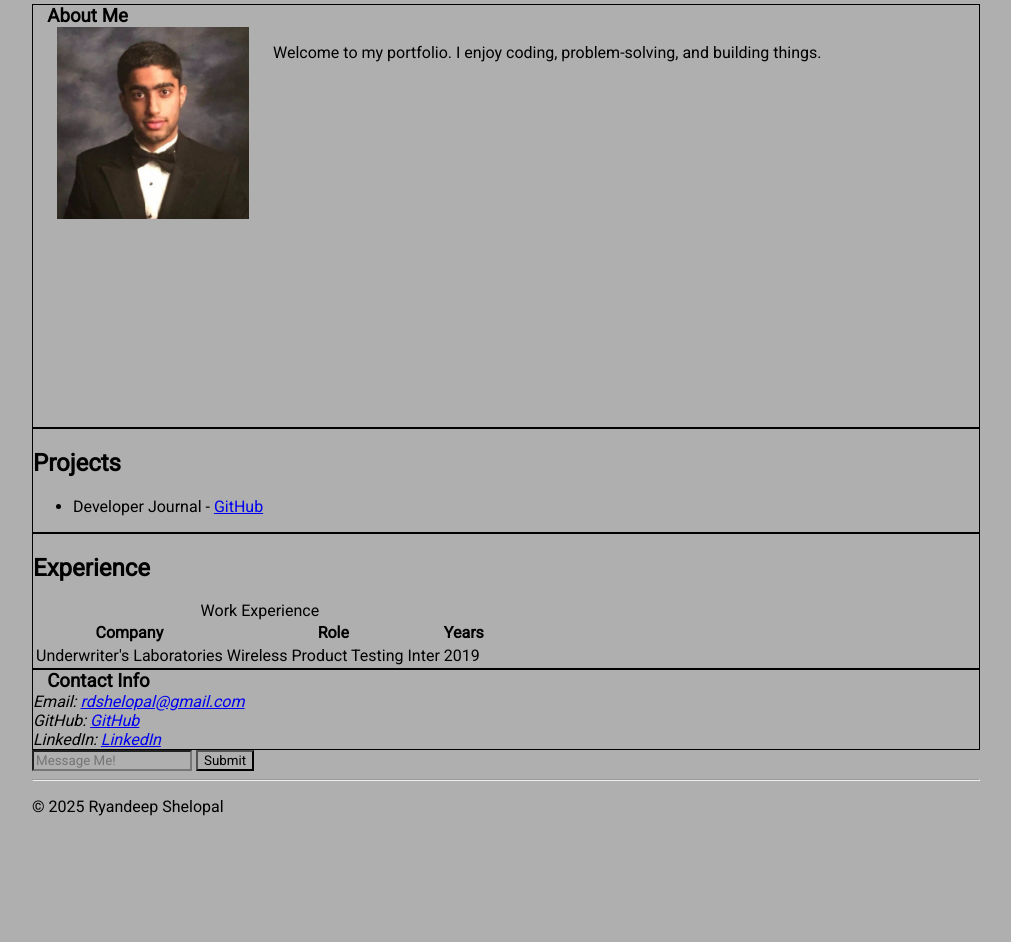
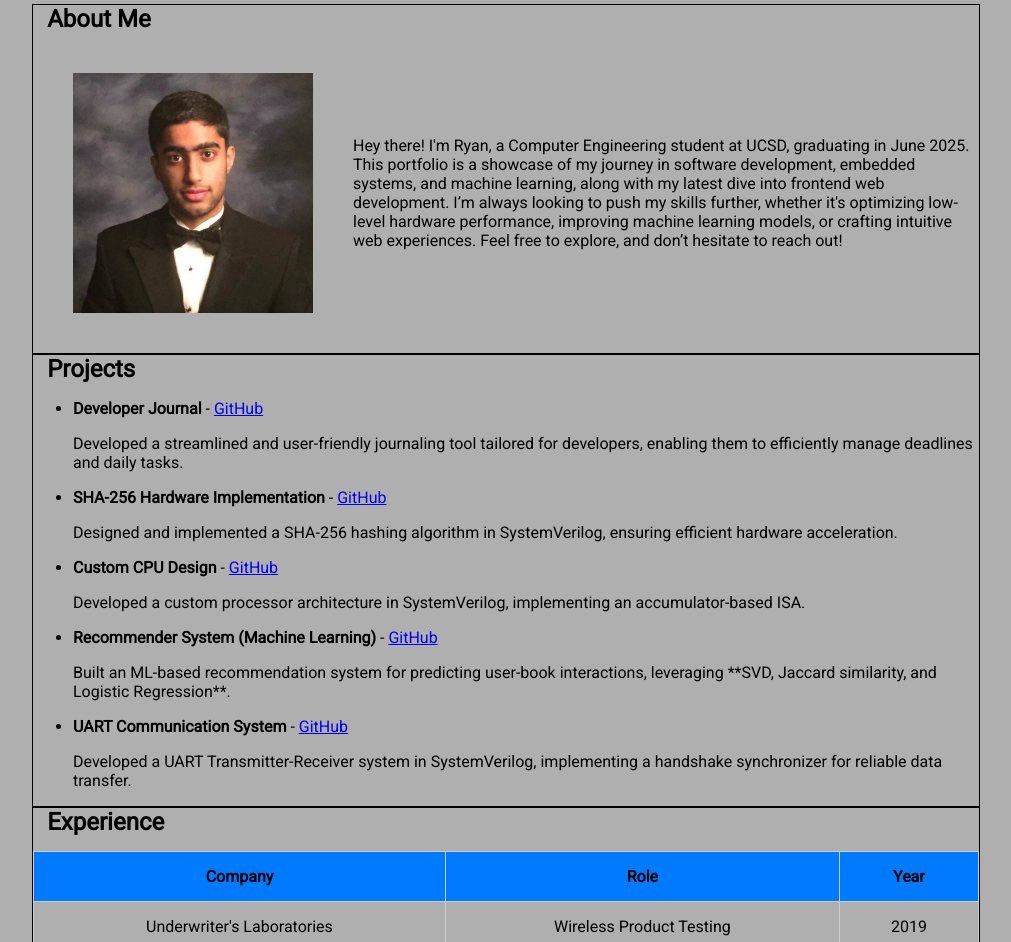
Before and after one commit to rdshelopal/cse134-hw3, a plain HTML site: page index.html in a window 1280 px wide. Shown: the part 200-1142 px from the top of the page, without its empty margins (134-1145 px from the left). Before the commit the page ends 1032 px from the top, so only its background shows below. Drawn offline with Linux system fonts and the light colour scheme.

Commit message:
made css updates

```diff
--- a/index.html
+++ b/index.html
@@ -9,60 +9,83 @@
     <title>Personal Portfolio</title>
 </head>
 <body>
+
     <header class="headerclass">
-
         <nav class="navigation">
-
             <button><a href="index.html"> Home</a></button>
-            <button><a href="#experience">Projects & Experience</a></button>
+            <button><a href="#projects">Projects</a></button>
+            <button><a href="#experience">Experience</a></button>
             <button><a href="#contact">Contact</a></button>
-
         </nav>
-
-
         <h1>Ryandeep Shelopal</h1>
-        <h2>Computer Engineering Student</h2>
-
+        <h2>Computer Engineer</h2>
     </header>
 
     <main class="mainclass">
         <section>
-            <h3>About Me</h3>
+            <h2>About Me</h2>
             <div class="aboutmeclass">
                 <figure>
                     <img src="mee.jpg" alt="Placeholder image" class="profilepicture">
                 </figure>
-                <p>Welcome to my portfolio. I enjoy coding, problem-solving, and building things.</p>
+                <p>Hey there! I'm Ryan, a Computer Engineering student at UCSD, graduating in June 2025. This portfolio is
+                     a showcase of my journey in software development, embedded systems, and machine learning, along with my latest
+                     dive into frontend web development. I’m always looking to push my skills further, whether it's optimizing low-level
+                     hardware performance, improving machine learning models, or crafting intuitive web experiences. Feel free to
+                     explore, and don’t hesitate to reach out!</p>
              </div>
         </section>
 
-        <section>
+        <section id="projects">
             <h2>Projects</h2>
             <ul>
-                <li>Developer Journal - <a href="https://github.com/cse110-sp24-group33/cse110-sp24-group33/tree/main">GitHub</a></li>
+                <li>
+                    <strong>Developer Journal</strong> -
+                    <a href="https://github.com/cse110-sp24-group33/cse110-sp24-group33" target="_blank">GitHub</a>
+                    <p>Developed a streamlined and user-friendly journaling tool tailored for developers, enabling them to efficiently manage deadlines and daily tasks.</p>
+                </li>
+                <li>
+                    <strong>SHA-256 Hardware Implementation</strong> -
+                    <a href="https://github.com/yourgithubusername" target="_blank">GitHub</a>
+                    <p>Designed and implemented a SHA-256 hashing algorithm in SystemVerilog, ensuring efficient hardware acceleration.</p>
+                </li>
+                <li>
+                    <strong>Custom CPU Design</strong> -
+                    <a href="https://github.com/a6srivastava/cse141L_processor" target="_blank">GitHub</a>
+                    <p>Developed a custom processor architecture in SystemVerilog, implementing an accumulator-based ISA.</p>
+                </li>
+                <li>
+                    <strong>Recommender System (Machine Learning)</strong> -
+                    <a href="https://github.com/yourgithubusername" target="_blank">GitHub</a>
+                    <p>Built an ML-based recommendation system for predicting user-book interactions, leveraging **SVD, Jaccard similarity, and Logistic Regression**.</p>
+                </li>
+                <li>
+                    <strong>UART Communication System</strong> -
+                    <a href="https://github.com/yourgithubusername" target="_blank">GitHub</a>
+                    <p>Developed a UART Transmitter-Receiver system in SystemVerilog, implementing a handshake synchronizer for reliable data transfer.</p>
+                </li>
             </ul>
         </section>
 
         <section id="experience">
             <h2>Experience</h2>
             <table>
-                <caption>Work Experience</caption>
+                 <!--<caption>Work Experience</caption>-->
                 <tr>
                     <th>Company</th>
                     <th>Role</th>
-                    <th>Years</th>
+                    <th>Year</th>
                 </tr>
                 <tr>
                     <td>Underwriter's Laboratories</td>
-                    <td>Wireless Product Testing Inter</td>
+                    <td>Wireless Product Testing</td>
                     <td>2019</td>
                 </tr>
             </table>
         </section>
 
-
         <section id="contact">
-            <h3>Contact Info</h3>
+            <h2>Contact Info</h2>
             <address>
                 Email: <a href="mailto:someone@example.com">rdshelopal@gmail.com</a><br>
                 GitHub: <a href="https://github.com/rdshelopal">GitHub</a><br>
@@ -79,3 +102,4 @@
             </form>
         </footer>
     </main>
+</body>
--- a/styles.css
+++ b/styles.css
@@ -1,5 +1,9 @@
 :root {
     --backgroundcolor: rgb(175, 175, 175);
+    --primary-color: #007BFF;
+    --secondary-color: #555;
+    --text-color: #222;
+    --light-bg: white;
 
   }
 
@@ -20,12 +24,16 @@
 
 
 /* Extra large devices (large laptops and desktops, 1200px and up) */
-@media only screen and (min-width: 1200px) {
+@media only screen and (min-width: 1200px) {]
 
+    body{
+        min-width: 50vh;
+        height: fit-content;
+       }
 
-    .homebutton{
-        scale: 0.1;
-        background-color:#592941;
+    .headerclass{
+        width: 75%;
+        margin: 0 auto;
     }
 
     .navigation{
@@ -33,22 +41,22 @@
         justify-content: space-between;
         width: 50%;
         margin: 0 auto;
+
         button{
             padding: 1.5rem;
-            color: white;
+
+            background: var(--secondary-color);
         }
     }
 
-    .profilepicture{
-        height: 10rem;
-        display: flex;
+    .navigation button:hover{
+        background-color: var(--primary-color);
+
     }
-
-    .headerclass{
-        width: 75%;
-        margin: 0 auto;
+    .homebutton{
+        scale: 0.1;
+        background-color:#592941;
     }
-
     .mainclass{
         width: 75%;
         margin: 0 auto;
@@ -59,30 +67,61 @@
 
     }
 
+    .aboutmeclass{
+        display: flex;
+        justify-content: space-evenly;
+        align-items:center;
+        margin: inherit;
+        height: 40dvh;
+        p{
+            width: 81%;
+        }
+
+    }
+
+    table{
+        border-collapse: collapse;
+        margin-top: 15px;
+        text-align: center; /* Centers text inside all table cells */
+    }
+
+    /* Add spacing inside headers and data cells */
+    th, td {
+        padding: 12px 20px; /* Adds space inside each cell */
+        border: 1px solid #ccc; /* Adds simple borders */
+    }
+
+    /* Center text in headers */
+    th {
+        background-color: #007BFF;
+        color: black;
+    }
+
+    /* Space out rows */
+    tr {
+        height: 50px;
+    }
+
+    #experience{
+        display: flex;
+        flex-direction: column;
+    }
+
+    .profilepicture{
+        height: 15rem;
+        display: flex;
+    }
+
     section{
         border: 1px solid black;
-        h3{
+        h2{
             width: 97%;
             margin: auto;
         }
+    }
 
 
-    }
-    .aboutmeclass{
-        display: flex;
-        p{
-            width: 81%;
-        }
-        height: 50vh;
-    }
 
-    .profilepicture{
-        scale: 1.2;
-    }
 
-   body{
-    min-width: 50vh;
-    height: fit-content;
-   }
 
 }
```
